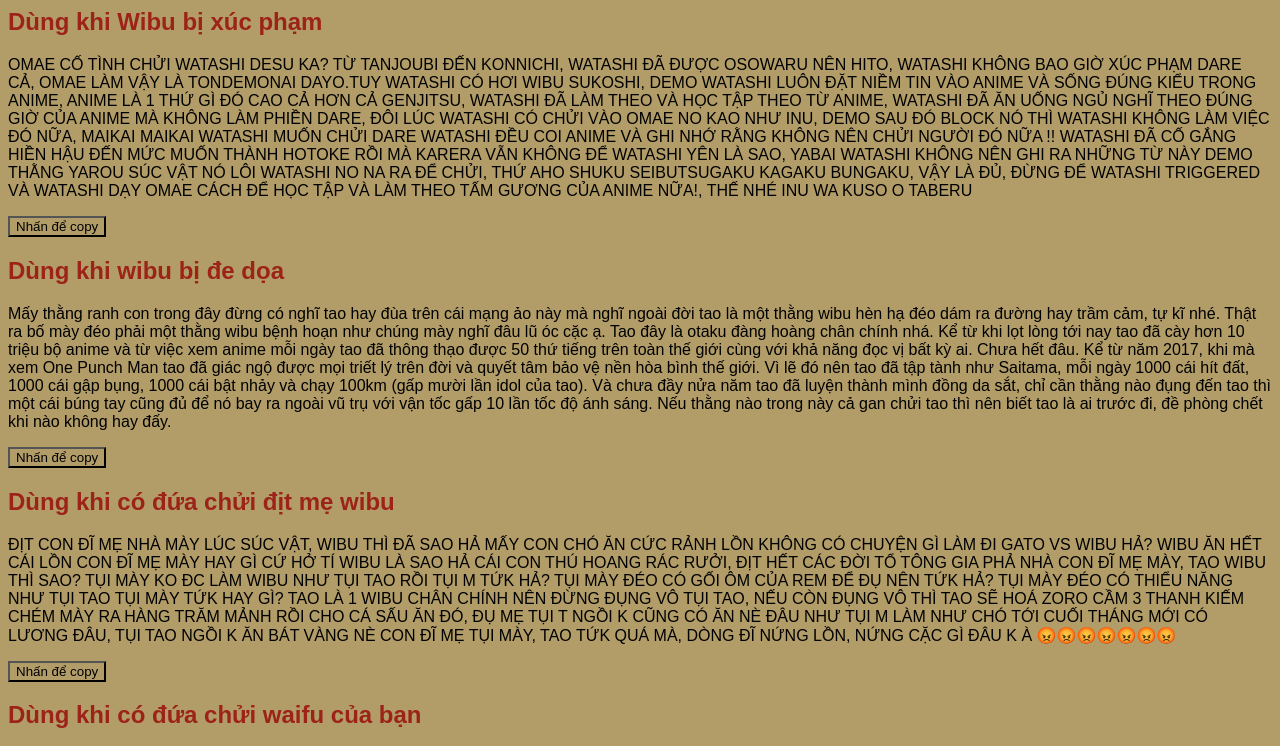
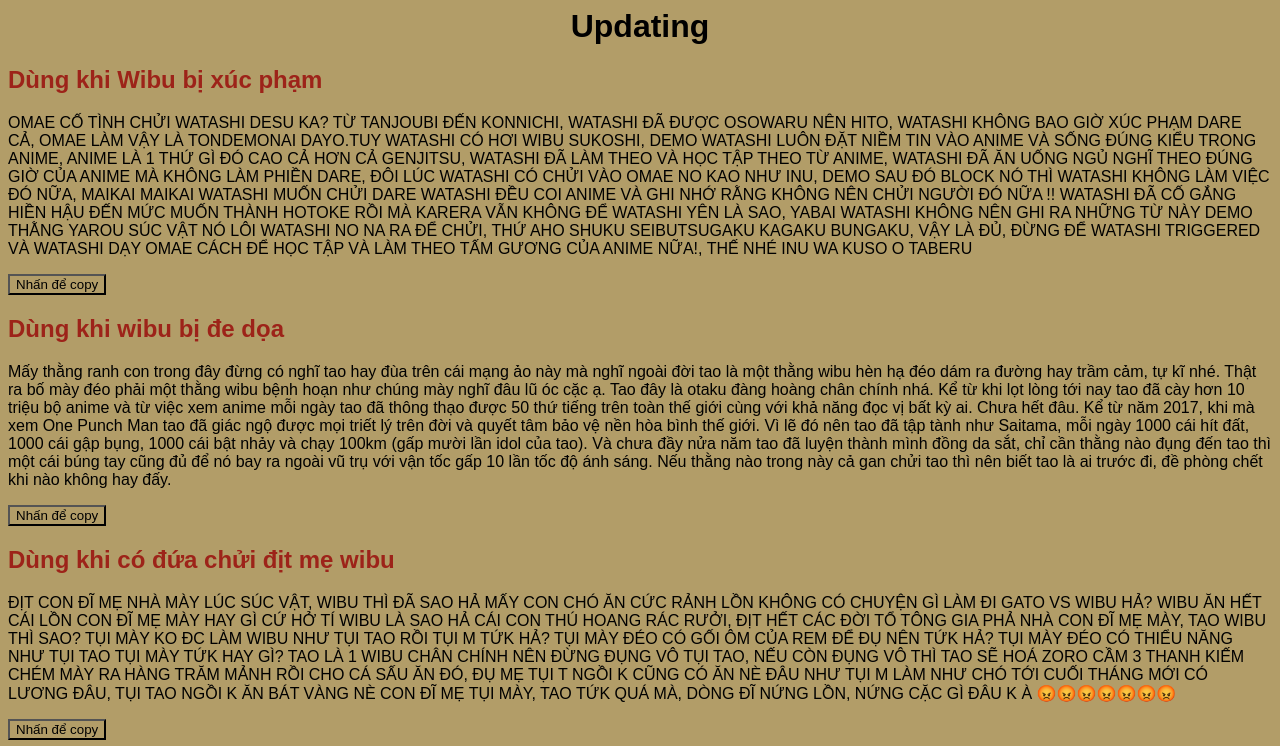
Before and after one commit to comgachienmam147/ditmewibu.com, a plain HTML site: page index.html in a window 1280 px wide. Shown: the top 746 px of the page. Drawn offline with nearby package versions, Linux system fonts and the light colour scheme.

Commit message:
Update index.html

```diff
--- a/index.html
+++ b/index.html
@@ -4,6 +4,7 @@
       <link href="coolngau.css" type="text/css" rel="stylesheet" />
    </head>
    <body>
+      <h1>Updating</h1>
       <h2>
          Dùng khi Wibu bị xúc phạm
       </h2>
```
